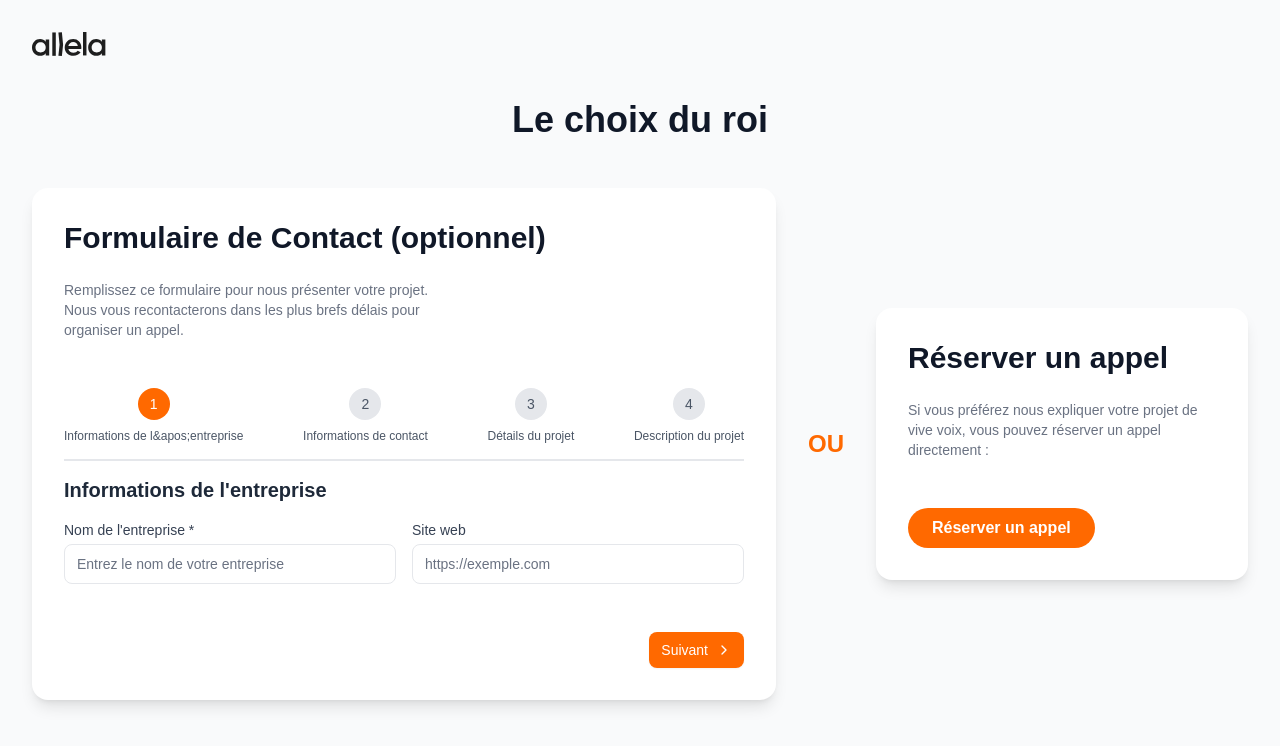
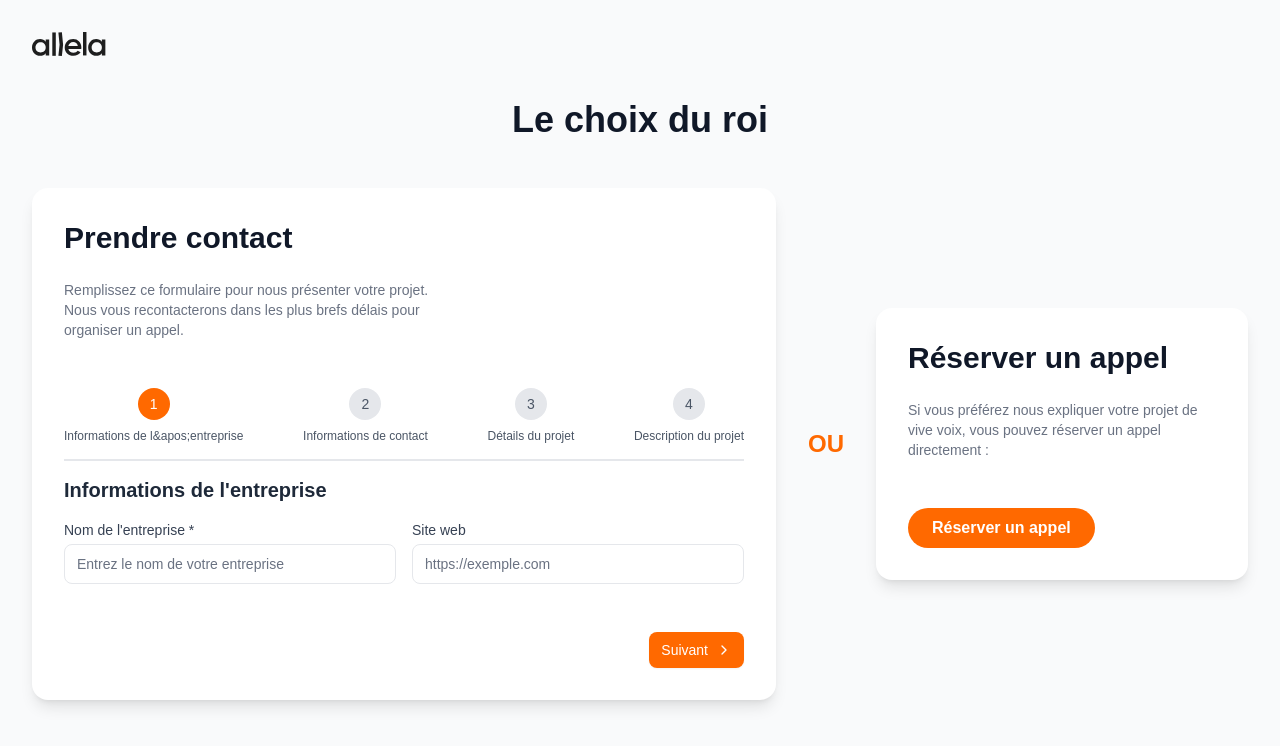
Before and after one commit to samuelabadie/vitrine-allela, a Next.js app: page /contact in a window 1280 px wide. Shown: the top 746 px of the page. Built offline with nearby package versions, Linux system fonts and the light colour scheme.

Commit message:
prendre CONTACT coquille

```diff
--- a/src/components/ClientForm.tsx
+++ b/src/components/ClientForm.tsx
@@ -454,7 +454,7 @@ export default function ClientForm() {
   return (
     <div className="max-w-3xl mx-auto">
       <div className="bg-white rounded-2xl shadow-lg p-8">
-        <h2 className="text-3xl font-bold mb-6 text-gray-900">Formulaire de Contact (optionnel)</h2>
+        <h2 className="text-3xl font-bold mb-6 text-gray-900">Prendre contact</h2>
         <p className="text-sm text-gray-500 mb-12 max-w-sm">Remplissez ce formulaire pour nous présenter votre projet. Nous vous recontacterons dans les plus brefs délais pour organiser un appel.</p>
         {/* Progress Steps */}
         <div className="mb-8">
```
